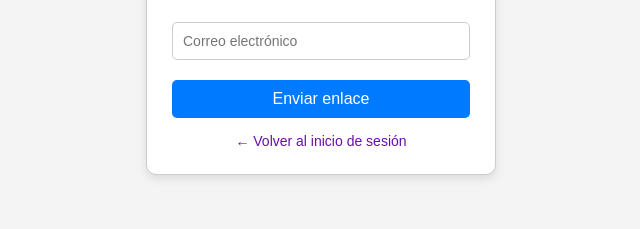
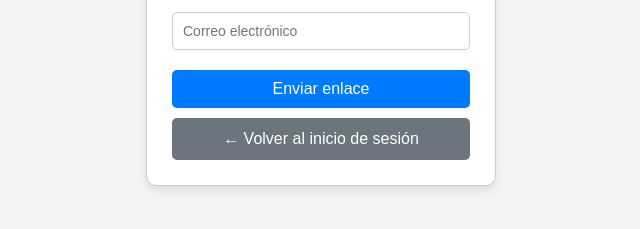
Before and after one commit to Katlyng/login_system, a website: page public/forgot-password.html in a window 1280 px wide. Shown: the part 361-590 px from the top of the page, without its empty margins (319-959 px from the left). Drawn offline with Linux system fonts and the light colour scheme.

Commit message:
update button forgot-password

```diff
--- a/public/forgot-password.html
+++ b/public/forgot-password.html
@@ -78,7 +78,7 @@
             text-decoration: underline;
         }
 
-        .btn-back {
+        .but-back {
             width: 100%;
             padding: 12px;
             background-color: #6c757d;
@@ -93,7 +93,7 @@
             text-align: center;
         }
 
-        .btn-back:hover {
+        .but-back:hover {
             background-color: #5a6268;
         }
     </style>
@@ -108,8 +108,8 @@
             <input type="email" id="email" placeholder="Correo electrónico" required>
             <button type="submit">Enviar enlace</button>
         </form>
+        <a href="index.html" class="but-back">← Volver al inicio de sesión</a>
 
-        <a href="index.html" class="back-link">← Volver al inicio de sesión</a>
     </div>
 
     <script>
```
